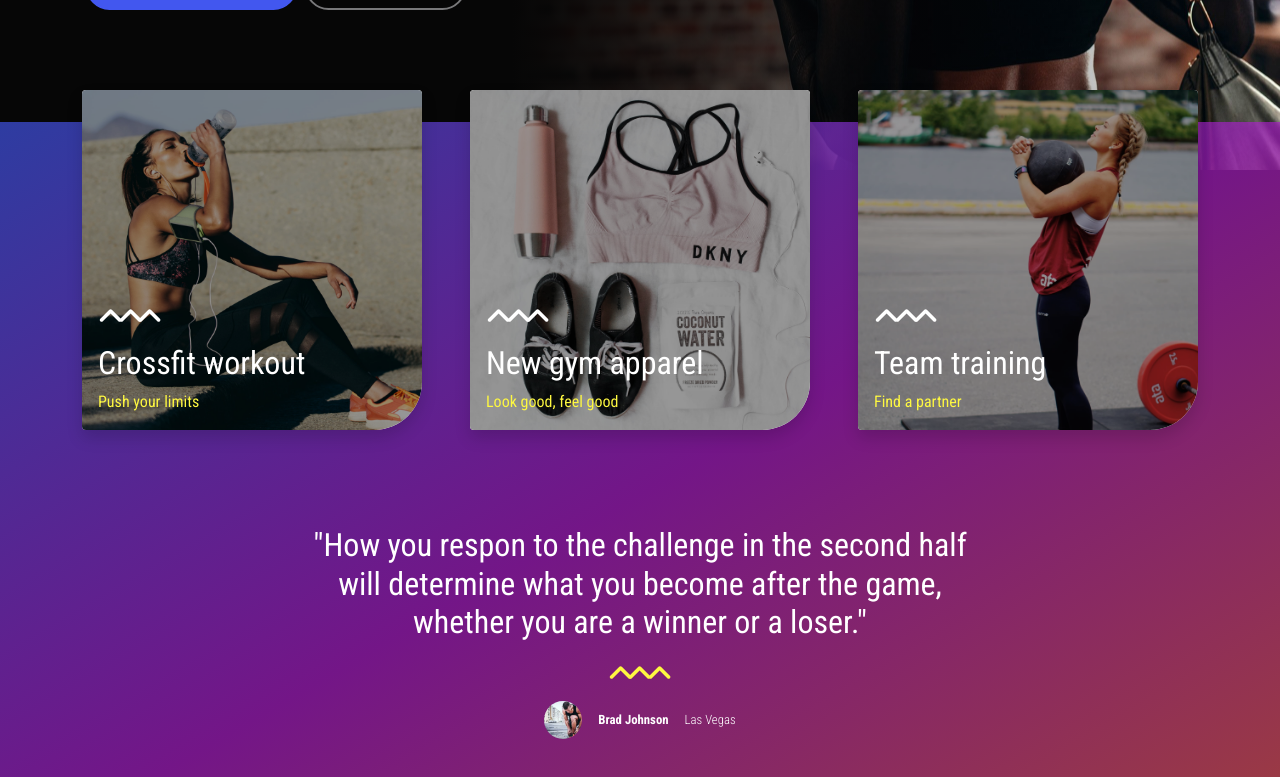
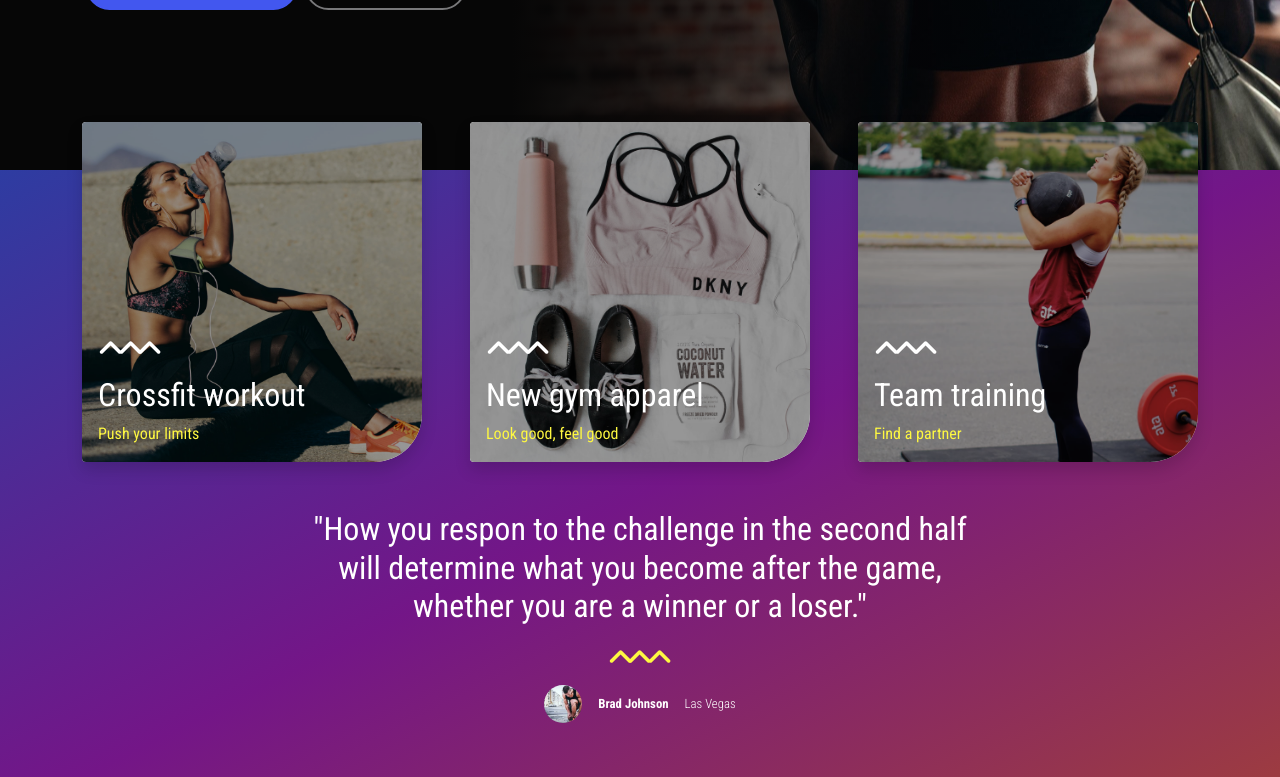
Before and after one commit to luca-macedone/proj-html-vuejs, a Vue app: page / in a window 1280 px wide. Shown: the part 520-1297 px from the top of the page. Built offline with nearby package versions, Linux system fonts and the light colour scheme.

Commit message:
fix jumbotron overlapping issue

```diff
--- a/src/assets/sass/partials/_activitiesPanel.scss
+++ b/src/assets/sass/partials/_activitiesPanel.scss
@@ -32,12 +32,18 @@
             filter: invert(100%);
         }
 
-        &:hover {
-            scale: 1.1;
-        }
+
     }
 }
 
 .rotate {
     transform: rotate(-45deg);
 }
+
+@media screen and (min-width: 768px) {
+    .activity-card {
+        &:hover {
+            scale: 1.1;
+        }
+    }
+}
--- a/src/assets/sass/partials/_mailingList.scss
+++ b/src/assets/sass/partials/_mailingList.scss
@@ -18,11 +18,13 @@
 
     input {
         padding: .75rem 1.75rem;
+        width: 100%;
     }
 
     button {
-        padding-left: 5rem;
-        padding-right: 5rem;
+        // padding-left: 5rem;
+        // padding-right: 5rem;
+        width: 100%;
     }
 
     p {
--- a/src/assets/sass/partials/_mainProducts.scss
+++ b/src/assets/sass/partials/_mainProducts.scss
@@ -1,14 +1,7 @@
 @use './variables' as *;
 
 #main-products {
-    // ! need fix, jumbotron visible under gradient
     background-image: linear-gradient(to right bottom, $s-color-primary + aa, #aa1ec8aa, $s-color-secondary + aa);
-}
-
-.row {
-    position: relative;
-    top: -5rem;
-    left: auto;
 }
 
 .card {
@@ -19,16 +12,11 @@
     overflow: hidden;
     transition: .25s all ease-in-out;
 
+
     img {
         filter: brightness(60%);
     }
 
-    &:hover {
-        scale: 1.1;
-        img {
-            filter: brightness(75%);
-        }
-    }
 }
 
 .card-img-overlay {
@@ -48,12 +36,14 @@
 
 .quote {
     color: $s-color-light;
+
     h2 {
         max-width: 42rem;
         text-align: center;
     }
 
-    strong, span {
+    strong,
+    span {
         font-size: $s-text-sm;
     }
 
@@ -61,3 +51,22 @@
         font-weight: $s-light;
     }
 }
+
+@media screen and (min-width: 768px) {
+    .card {
+        position: relative;
+        top: -6rem;
+        left: auto;
+        &:hover {
+            scale: 1.1;
+
+            img {
+                filter: brightness(75%);
+            }
+        }
+    }
+
+    .quote {
+        margin-top: -6rem;
+    }
+}
--- a/src/components/MailingList.vue
+++ b/src/components/MailingList.vue
@@ -11,10 +11,14 @@
                     </h3>
                     <AccentDecoration class="py-3" color="accent"/>
                     <div class="row align-items-center gap-3 p-2 ">
-                        <input type="text" class="border-0 rounded-pill col-12 col-lg-8" placeholder="Insert your email...">
-                        <button class="btn rounded-pill call-to-action-btn col-12 col-lg-3">
-                            Subscribe
-                        </button>
+                        <div class="col-12 col-lg-8">
+                            <input type="text" class="border-0 rounded-pill" placeholder="Insert your email...">
+                        </div>
+                        <div class="col-12 col-lg-3">
+                            <button class="btn rounded-pill call-to-action-btn">
+                                Subscribe
+                            </button>
+                        </div>
                     </div>
                     <p class="py-5 text-center text-md-start">
                         Lorem ipsum dolor sit amet consectetur, adipisicing elit. Fuga ducimus eius repellendus aperiam voluptatibus perspiciatis, ea quidem quisquam asperiores sit?
--- a/src/components/MainProducts.vue
+++ b/src/components/MainProducts.vue
@@ -1,10 +1,12 @@
 <template>
+    <div class="mt-5">
         <div id="main-products">
             <div class="container">
                 <div class="row g-5">
                     <div class="col-12 col-md-6 col-lg-4" v-for="product in productsList">
                         <div class="card border-0 shadow">
-                        <img class="card-img rounded-0 border-0" :src="state.getImageUrl(product.img_URL)" :alt="product.title">
+                            <img class="card-img rounded-0 border-0" :src="state.getImageUrl(product.img_URL)"
+                                :alt="product.title">
                             <div class="card-img-overlay rounded-0 border-0">
                                 <AccentDecoration color="light" />
                                 <h2>
@@ -21,11 +23,13 @@
                             "{{ quote.text }}"
                         </h2>
                         <AccentDecoration color="accent" />
-                    <div class="d-flex gap-3 align-items-center">
-                        <img class="rounded-circle" :src="state.getImageUrl(quote.img_URL)" height="38" :alt="quote.author">
+                        <div class="d-flex gap-3 align-items-center mb-5">
+                            <img class="rounded-circle" :src="state.getImageUrl(quote.img_URL)" height="38"
+                                :alt="quote.author">
                             <strong>{{ quote.author }}</strong>
                             <span>{{ quote.location }}</span>
 
+                        </div>
                     </div>
                 </div>
             </div>
@@ -72,6 +76,4 @@ export default {
 }
 </script>
 
-<style lang="scss" scoped>
-@use '../assets/sass/partials/mainProducts' as *;
-</style>
+<style lang="scss" scoped>@use '../assets/sass/partials/mainProducts' as *;</style>
```
Lines whose indentation alone changed are shown as unchanged.
